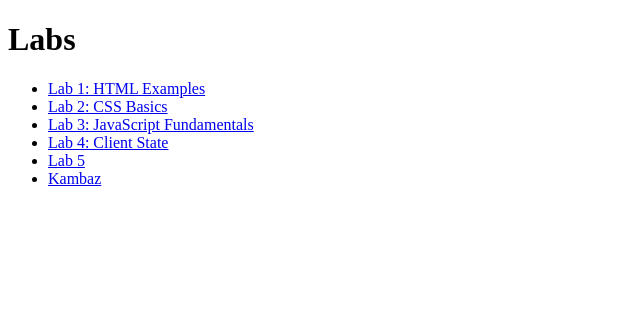
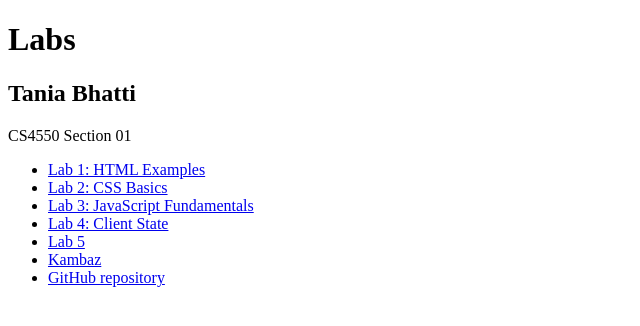
Before and after one commit to tania-bhatti/kambaz, a Next.js app: page /labs in a window 1280 px wide. Shown: the top 326 px of the page, without its empty margins (0-640 px from the left). Built offline with nearby package versions, Linux system fonts and the light colour scheme.

Commit message:
added github link

```diff
--- a/app/labs/page.tsx
+++ b/app/labs/page.tsx
@@ -4,6 +4,8 @@ export default function Labs() {
   return (
     <div id="wd-labs">
       <h1>Labs</h1>
+      <h2>Tania Bhatti</h2>
+      <p>CS4550 Section 01</p>
       <ul>
         <li>
           <Link href="/labs/lab1">Lab 1: HTML Examples</Link>
@@ -25,6 +27,16 @@ export default function Labs() {
             Kambaz
           </Link>
         </li>
+        <li>
+          <a
+            href="https://github.com/tania-bhatti/kambaz/tree/main"
+            id="wd-github"
+            target="_blank"
+            rel="noreferrer"
+          >
+            GitHub repository
+          </a>
+        </li>
       </ul>
     </div>
   );
```
